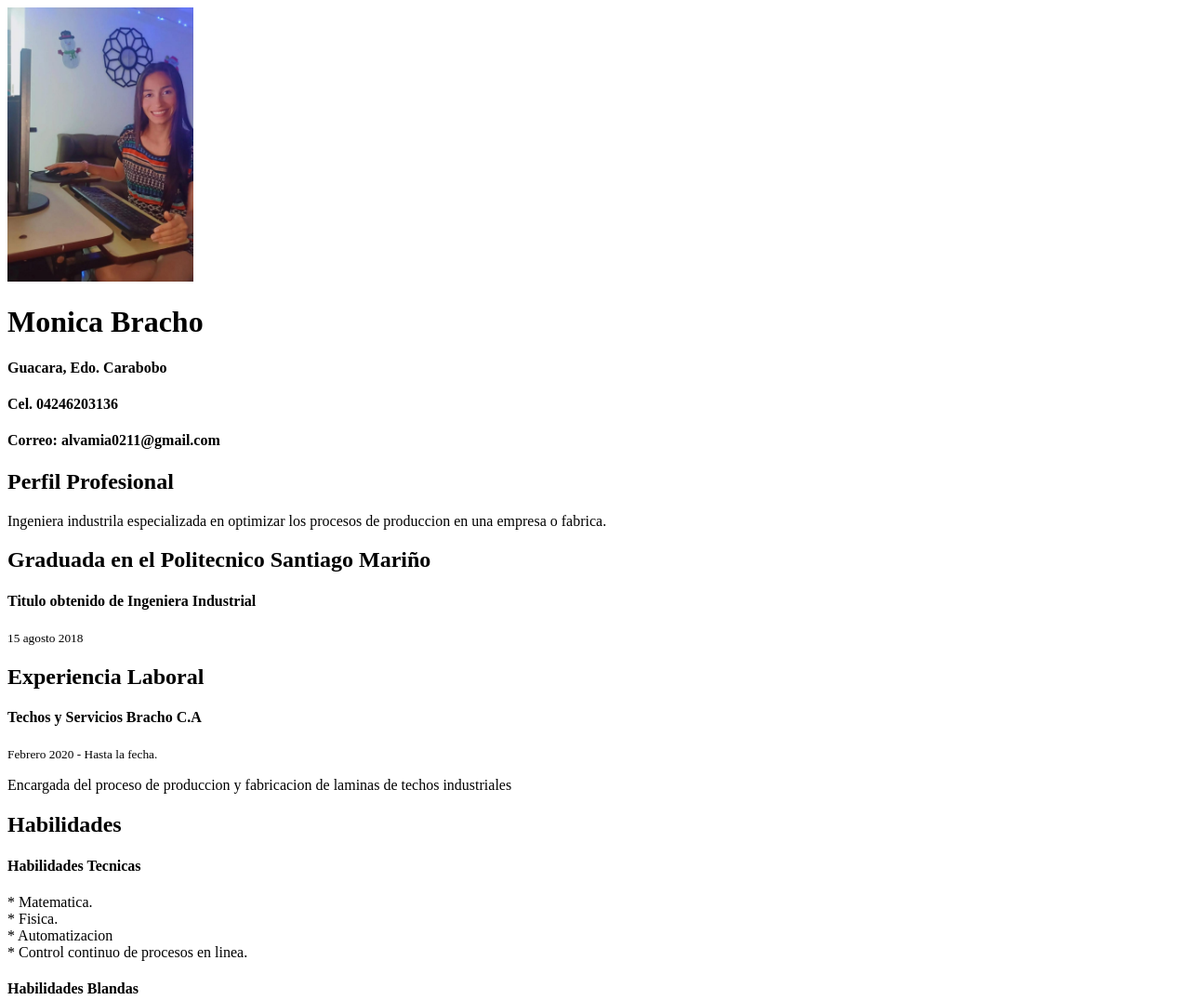
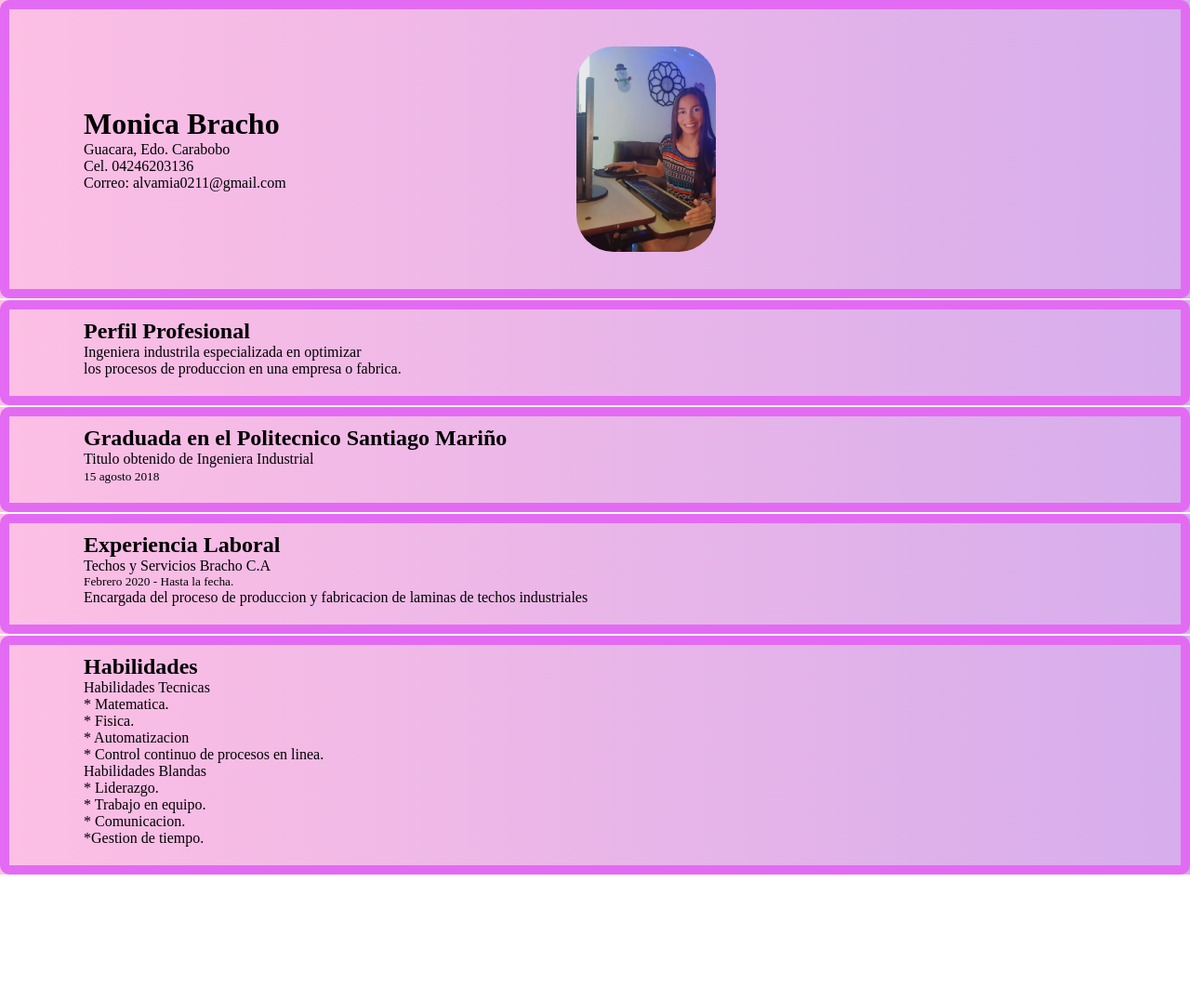
Before and after one commit to MoniGaby123/Monica-Bracho-CV, a plain HTML site: page MonicaCV.html/index.html in a window 1280 px wide. Shown: the top 1076 px of the page at 93% size. After the commit the page ends 941 px from the top, so only its background shows below. Drawn offline with Linux system fonts and the light colour scheme.

Commit message:
Update index.html

```diff
--- a/MonicaCV.html/index.html
+++ b/MonicaCV.html/index.html
@@ -4,49 +4,56 @@
     <meta charset="UTF-8">
     <meta name="viewport" content="width=device-width, initial-scale=1.0">
     <title>Monica Bracho CV</title>
+    <link rel="stylesheet" href="CVM.css">
   </head>
   <body>
 <!--Contenido Principasl-->
     <main>
       <header>
-        <img width="200px" src="./WhatsApp Image 2023-11-25 at 5.47.44 PM.jpeg" alt="Monica Bracho">
-        <h1>Monica Bracho</h1>
-        <h4>Guacara, Edo. Carabobo</h4>
-        <h4>Cel. 04246203136</h4>
-        <h4>Correo: alvamia0211@gmail.com</h4>
+        <div>
+          <h1>Monica Bracho</h1>
+          <p>Guacara, Edo. Carabobo</p>
+          <p>Cel. 04246203136</p>
+          <p>Correo: alvamia0211@gmail.com</p>
+        </div>
+        <img width="150px" src="./WhatsApp Image 2023-11-25 at 5.47.44 PM.jpeg" alt="Monica Bracho">
       </header>
+      <div class="linea-horizontal"></div>
       <section>
         <h2>Perfil Profesional</h2>
         <p>
-          Ingeniera industrila especializada en optimizar los procesos
-          de produccion en una empresa o fabrica.
+          Ingeniera industrila especializada en optimizar <br>
+          los procesos de produccion en una empresa o fabrica.
         </p>
       </section>
+      <div class="linea-horizontal"></div>
       <section>
         <div>
           <h2>Graduada en el Politecnico Santiago Mariño</h2>
-          <h4>Titulo obtenido de Ingeniera Industrial</h4>
+          <p>Titulo obtenido de Ingeniera Industrial</p>
           <small>15 agosto 2018</small>
         </div>
       </section>
+      <div class="linea-horizontal"></div>
       <section>
         <h2> Experiencia Laboral</h2>
-        <h4>Techos y Servicios Bracho C.A</h4>
+        <p>Techos y Servicios Bracho C.A</p>
         <small>Febrero 2020 - Hasta la fecha.</small>
         <p>
           Encargada del proceso de produccion y fabricacion de laminas
           de techos industriales
         </p>
       </section>
+      <div class="linea-horizontal"></div>
       <section>
         <div>
           <h2>Habilidades</h2>
-          <h4>Habilidades Tecnicas</h4>
+          <p>Habilidades Tecnicas</p>
           <p>* Matematica. <br>
           * Fisica. <br>
           * Automatizacion <br>
           * Control continuo de procesos en linea.</p>
-          <h4>Habilidades Blandas</h4>
+          <p>Habilidades Blandas</p>
           <p>* Liderazgo. <br>
           * Trabajo en equipo. <br>
           * Comunicacion. <br>
```
